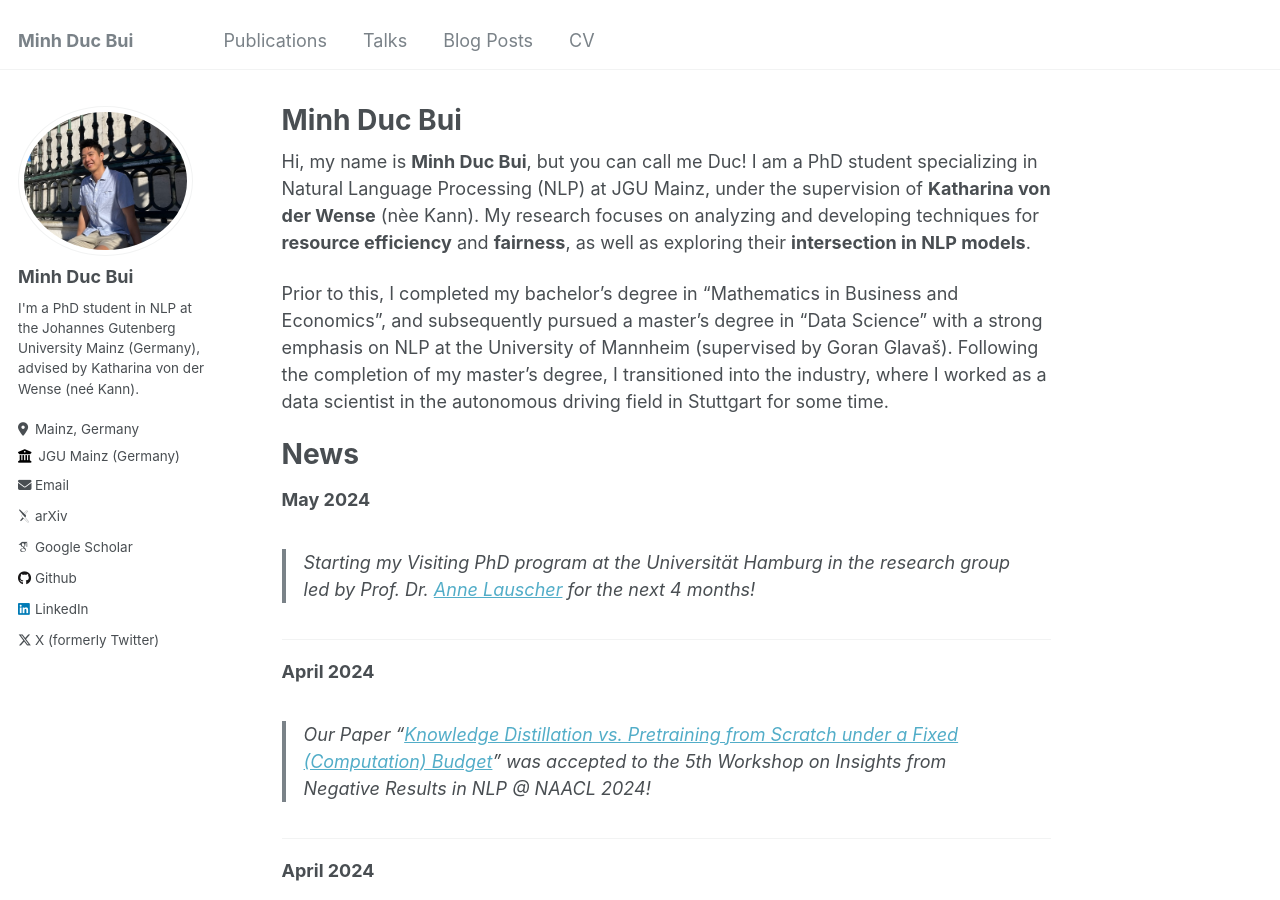
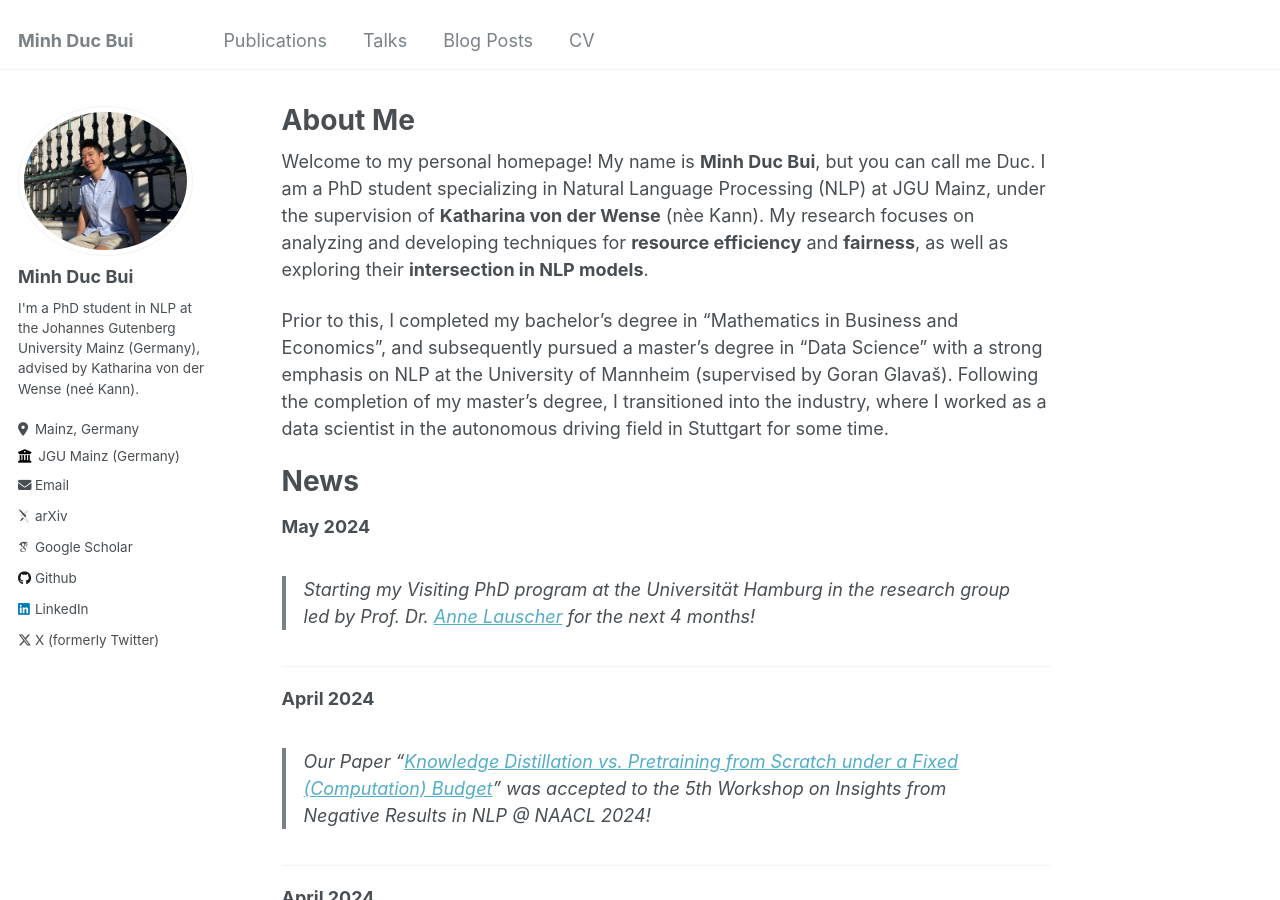
Before and after one commit to MinhDucBui/minhducbui.github.io, a Jekyll site: the page built from _pages/about.md, in a window 1280 px wide and 900 px high. Built offline with Jekyll 4.4.1, drawn with Linux system fonts in a browser that asks for light colours; some web fonts are replaced.

Commit message:
change about me

```diff
--- a/_pages/about.md
+++ b/_pages/about.md
@@ -1,13 +1,13 @@
 ---
 permalink: /
-title: "Minh Duc Bui"
+title: "About Me"
 author_profile: true
 redirect_from:
   - /about/
   - /about.html
 ---
 
-Hi, my name is **Minh Duc Bui**, but you can call me Duc! I am a PhD student specializing in Natural Language Processing (NLP) at JGU Mainz, under the supervision of **Katharina von der Wense** (nèe Kann). My research focuses on analyzing and developing techniques for **resource efficiency** and **fairness**, as well as exploring their **intersection in NLP models**.
+Welcome to my personal homepage! My name is **Minh Duc Bui**, but you can call me Duc. I am a PhD student specializing in Natural Language Processing (NLP) at JGU Mainz, under the supervision of **Katharina von der Wense** (nèe Kann). My research focuses on analyzing and developing techniques for **resource efficiency** and **fairness**, as well as exploring their **intersection in NLP models**.
 
 Prior to this, I completed my bachelor's degree in "Mathematics in Business and Economics", and subsequently pursued a master's degree in "Data Science" with a strong emphasis on NLP at the University of Mannheim (supervised by Goran Glavaš). Following the completion of my master's degree, I transitioned into the industry, where I worked as a data scientist in the autonomous driving field in Stuttgart for some time.
 
```
